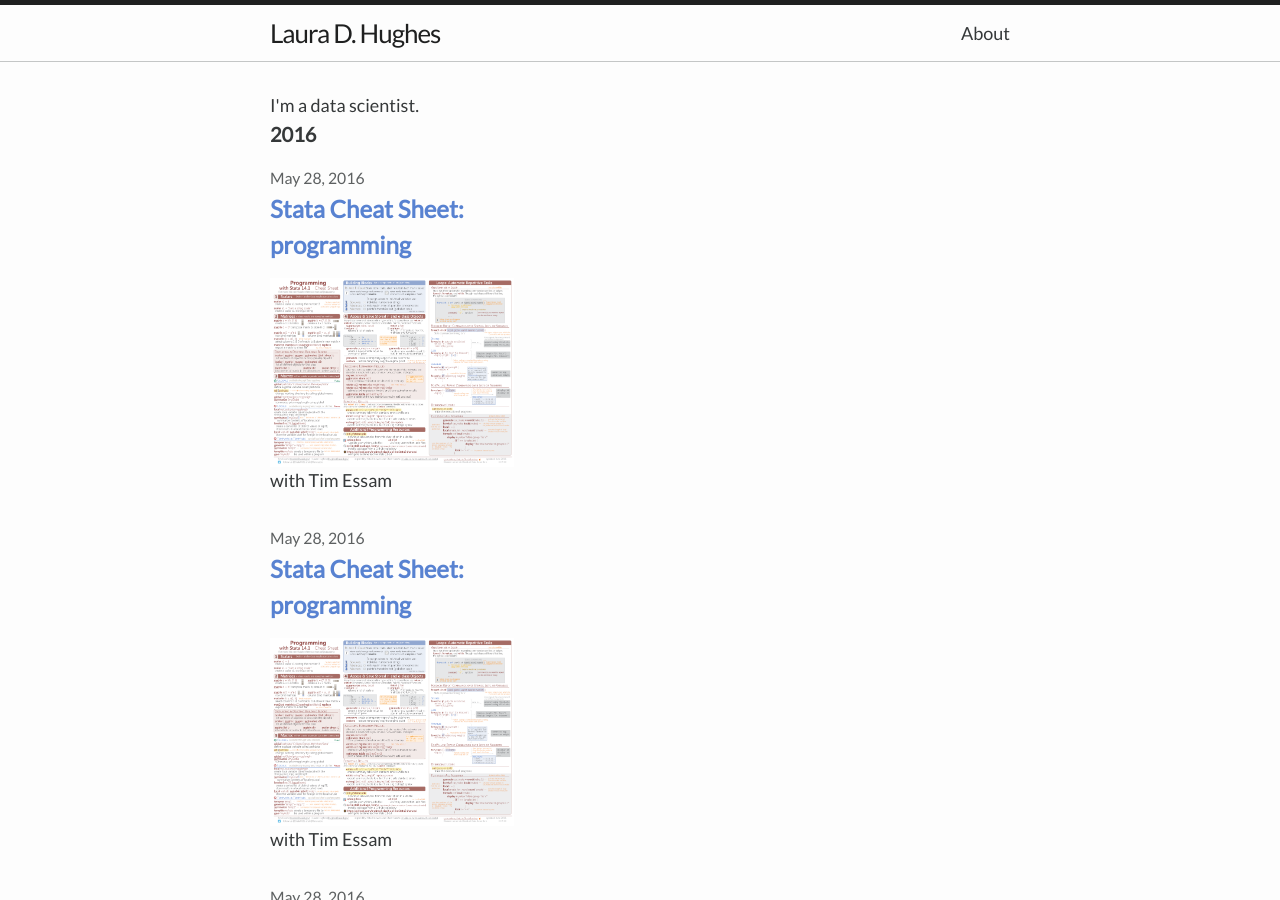
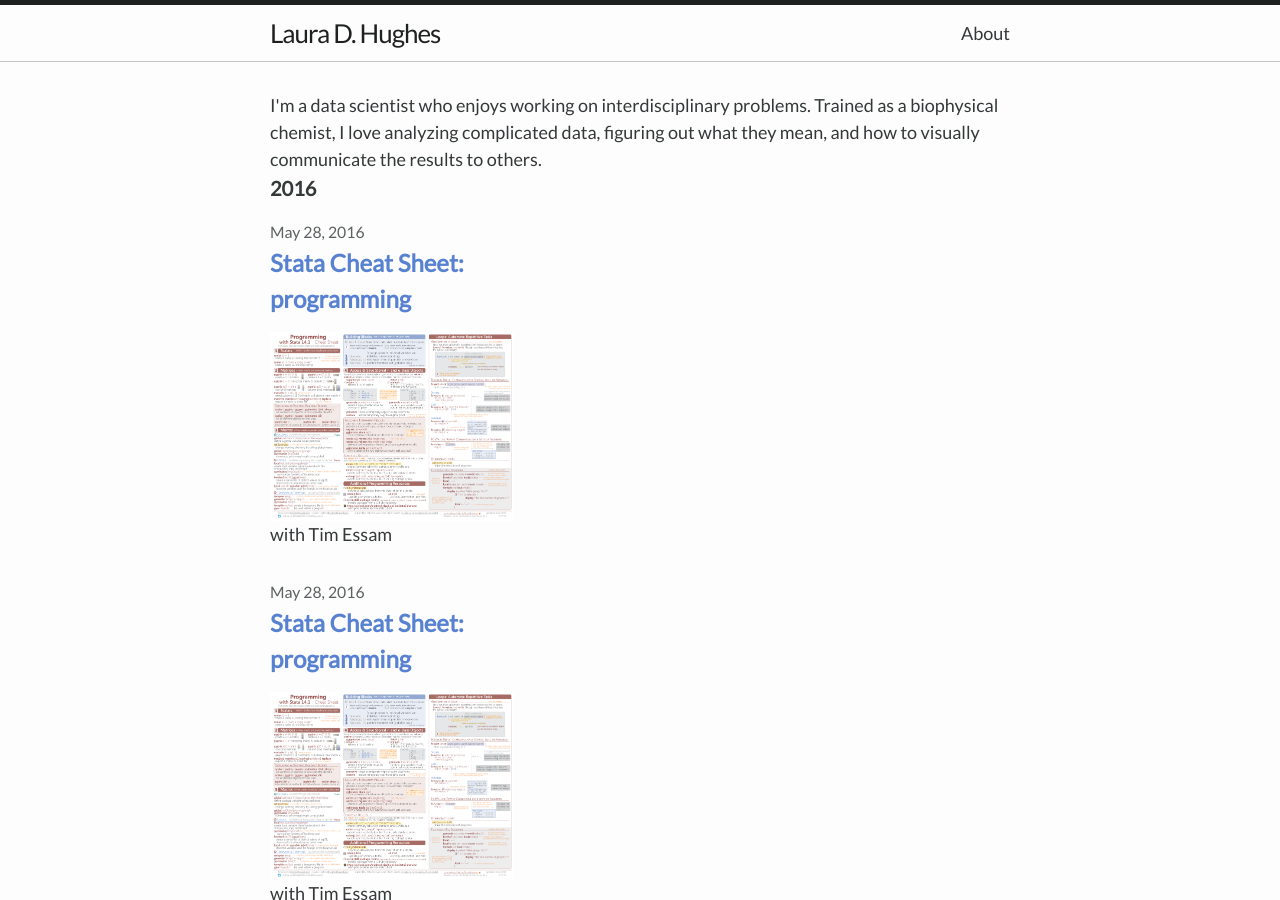
Before and after one commit to flaneuse/testsite, a Jekyll site: the page built from index.html, in a window 1280 px wide and 900 px high. Built offline with Jekyll 4.4.1, drawn with Linux system fonts in a browser that asks for light colours; some web fonts are replaced.

Commit message:
update descrip., hyperlink to post

```diff
--- a/index.html
+++ b/index.html
@@ -4,7 +4,7 @@
 
 <div class="home">
   <span class="body">
-    I'm a data scientist.
+    I'm a data scientist who enjoys working on interdisciplinary problems. Trained as a biophysical chemist, I love analyzing complicated data, figuring out what they mean, and how to visually communicate the results to others.
   </span>
 
   <!-- Posts -->
@@ -22,7 +22,8 @@
       </h2>
 
       <!-- image -->
-        <img src="{{ post.img }}"></img>
+        <a class="post-link" href="{{ post.url | prepend: site.baseurl }}">
+          <img src="{{ post.img }}"></img> </a>
 
         <!-- co-authors -->
         {% if post.co-authors %}
```
